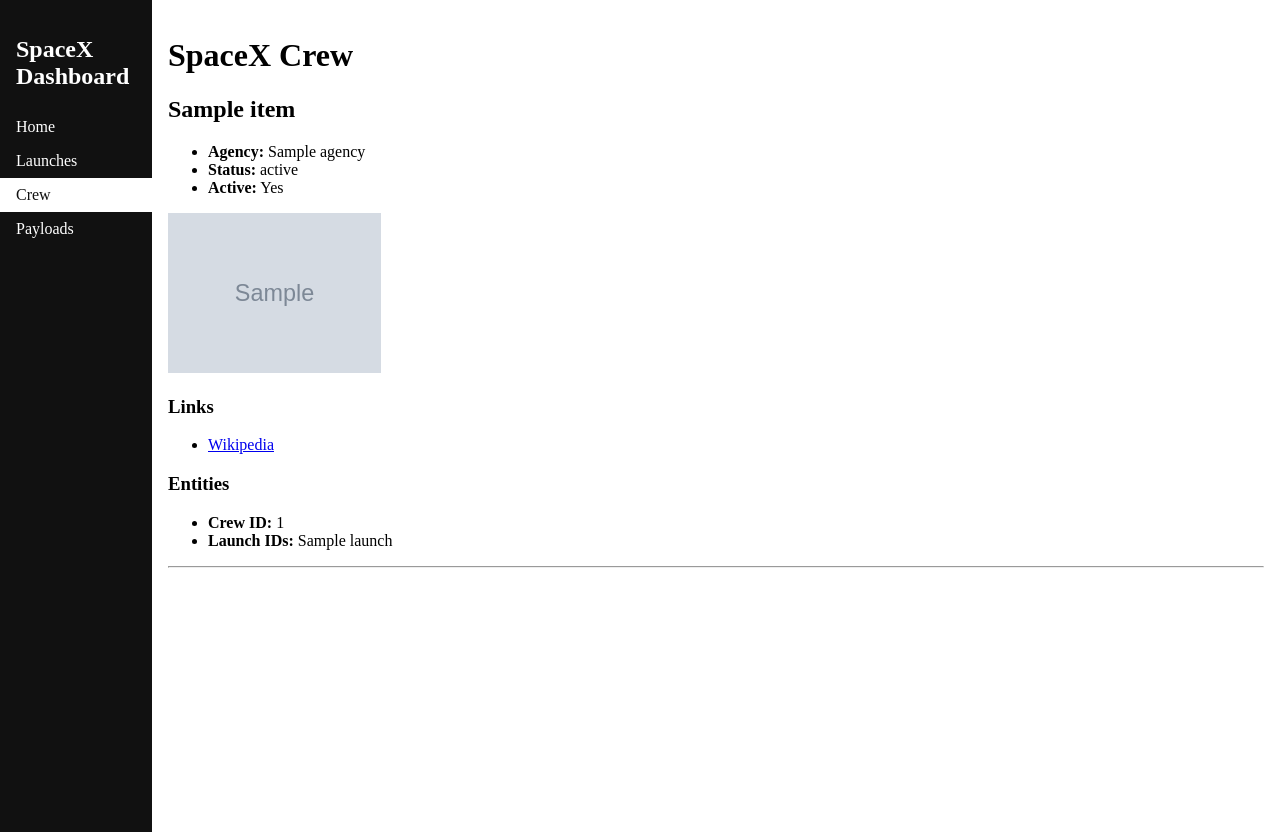
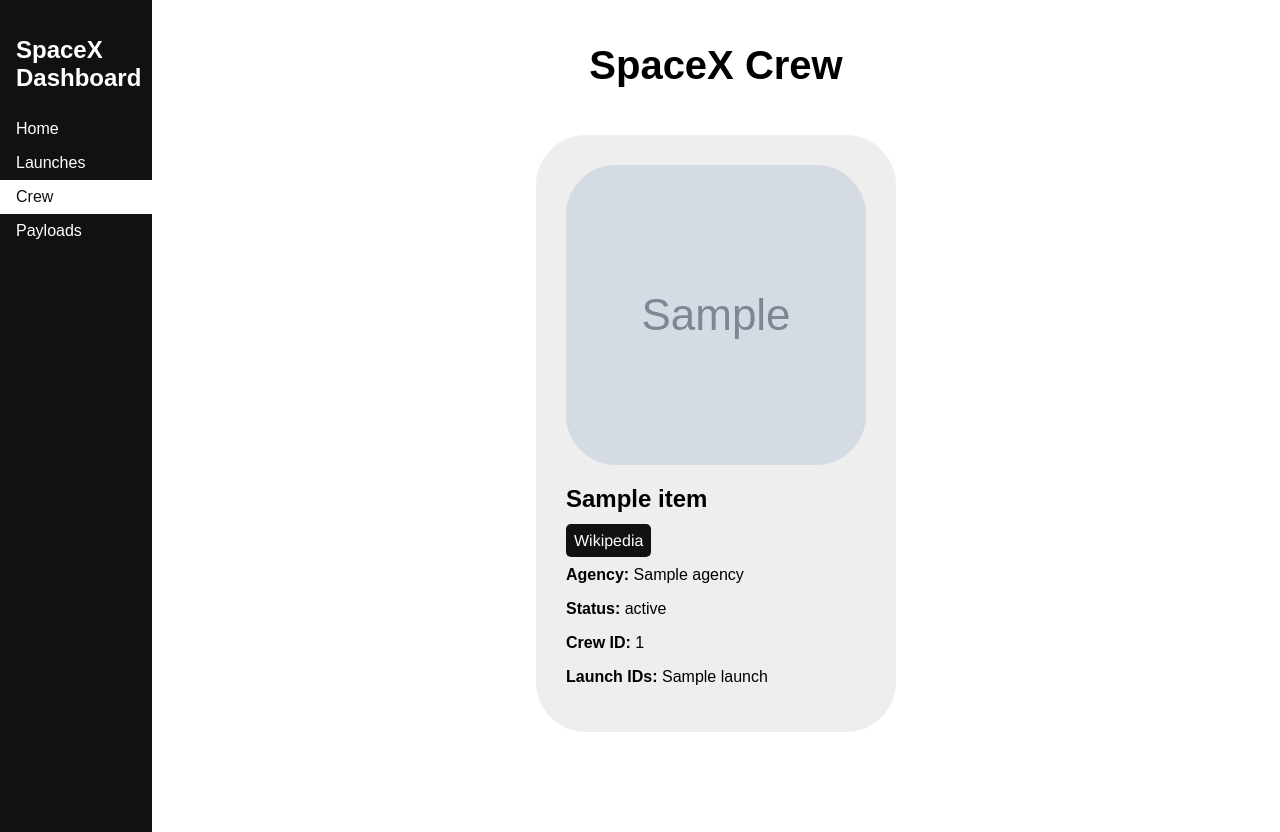
Before and after one commit to SamJ51/spacex, a Django app: page /crew in a window 1280 px wide. Run offline with Django 4.2, Linux system fonts and the light colour scheme; tables that the repository leaves empty hold one stand-in row (values such as "Sample post"); grey boxes marked "Sample" are stand-in pictures; a database or web service that is not in the repository returns one stand-in record (values such as "Sample title"); data that the repository does not hold is empty.

Commit message:
Changed Crew template to card format.

```diff
--- a/spacex/spacex_app/templates/base.html
+++ b/spacex/spacex_app/templates/base.html
@@ -15,6 +15,7 @@
             background-color: #111;
             min-height: 100vh;
             padding: 1rem;
+            font-family: Arial, Arial, Helvetica, sans-serif;
         }
 
         nav a {
@@ -55,7 +56,7 @@
     </nav>
 
     <main>
-        {% block content %}{% endblock %}
+        {% block extra_css %}{% endblock %}{% block content %}{% endblock %}
     </main>
 </body>
 
--- a/spacex/spacex_app/templates/crew.html
+++ b/spacex/spacex_app/templates/crew.html
@@ -1,59 +1,89 @@
 {% extends "base.html" %}
+{% block extra_css %}
+<style>
+    img.portrait {
+        width: 300px;
+        height: 300px;
+        border-radius: 50px;
+        display: block;
+        object-fit: cover
+    }
 
+    .card {
+        display: inline-block;
+        padding: 30px;
+        background-color: #eeeeee;
+        border-radius: 50px;
+        margin: 20px;
+    }
+
+    .class-structure {
+        display: flex;
+        flex-wrap: wrap;
+        justify-content: center;
+        gap: 20px;
+    }
+
+    .wiki-link {
+        width: 120px;
+        color: #fff;
+        background-color: #111;
+        min-height: 100vh;
+        padding: 0.5rem;
+        text-decoration: none;
+        border-radius: 5px;
+        font-family: helvetica;
+    }
+
+    .wiki-link:hover {
+        opacity: 50%;
+    }
+
+    p,
+    h1,
+    h2 {
+        font-family: Arial, Helvetica, sans-serif;
+    }
+
+    .heading {
+        text-align: center;
+        font-size: 40px;
+    }
+</style>
+{% endblock %}
 {% block content %}
-    <header>
-        <h1>SpaceX Crew</h1>
-    </header>
-
+<h1 class="heading">SpaceX Crew</h1>
+<div class="class-structure">
     {% for m in crew_members %}
-    <article class="crew">
-        <h2>{{ m.name|default:"Unnamed crew member" }}</h2>
-
-        <!-- High-level summary -->
-        <ul>
-            <li><strong>Agency:</strong> {{ m.agency|default:"—" }}</li>
-            <li><strong>Status:</strong> {{ m.status|default:"—" }}</li>
-            <li>
-                <strong>Active:</strong>
-                {% if m.status %}
-                {% if m.status|lower == "active" %}Yes
-                {% elif m.status|lower == "retired" or m.status|lower == "inactive" %}No
-                {% else %}Unknown
-                {% endif %}
-                {% else %}Unknown
-                {% endif %}
-            </li>
-        </ul>
+    <div class="card">
 
         <!-- Photo -->
         {% if m.image %}
-        <div class="portrait" style="margin:10px 0;">
-            <img src="{{ m.image }}" alt="{{ m.name }} portrait" style="max-height:160px;" />
-        </div>
+        <img class="portrait" src="{{ m.image }}" alt="{{ m.name }} portrait" />
         {% endif %}
 
-        <!-- Links -->
-        {% if m.wikipedia %}
-        <h3>Links</h3>
-        <ul>
-            <li><a href="{{ m.wikipedia }}" target="_blank" rel="noopener">Wikipedia</a></li>
-        </ul>
-        {% endif %}
+        <!-- Card Text Content -->
+        <div class="card-body">
+            <h2 class="card-title">{{ m.name|default:"Unnamed crew member" }}</h2>
 
-        <!-- Entities / IDs -->
-        <h3>Entities</h3>
-        <ul>
-            <li><strong>Crew ID:</strong> {{ m.id|default:"—" }}</li>
-            <li>
-                <strong>Launch IDs:</strong>
+            <!-- Wikipedia Link -->
+            {% if m.wikipedia %}
+            <a class="wiki-link" href="{{ m.wikipedia }}" target="_blank" rel="noopener">Wikipedia</a>
+            {% endif %}
+
+            <!-- Agency & Status -->
+            <p><strong>Agency:</strong> {{ m.agency|default:"—" }}</p>
+            <p><strong>Status:</strong> {{ m.status|default:"—" }}</p>
+
+            <!-- Entities / IDs -->
+            <p><strong>Crew ID:</strong> {{ m.id|default:"—" }}</p>
+            <p><strong>Launch IDs:</strong>
                 {% if m.launches %}{{ m.launches|join:", " }}{% else %}—{% endif %}
-            </li>
-        </ul>
-
-        <hr />
-    </article>
+            </p>
+        </div>
+    </div>
     {% empty %}
     <p>No crew data available.</p>
     {% endfor %}
-</body>
+</div>
 {% endblock %}
```
